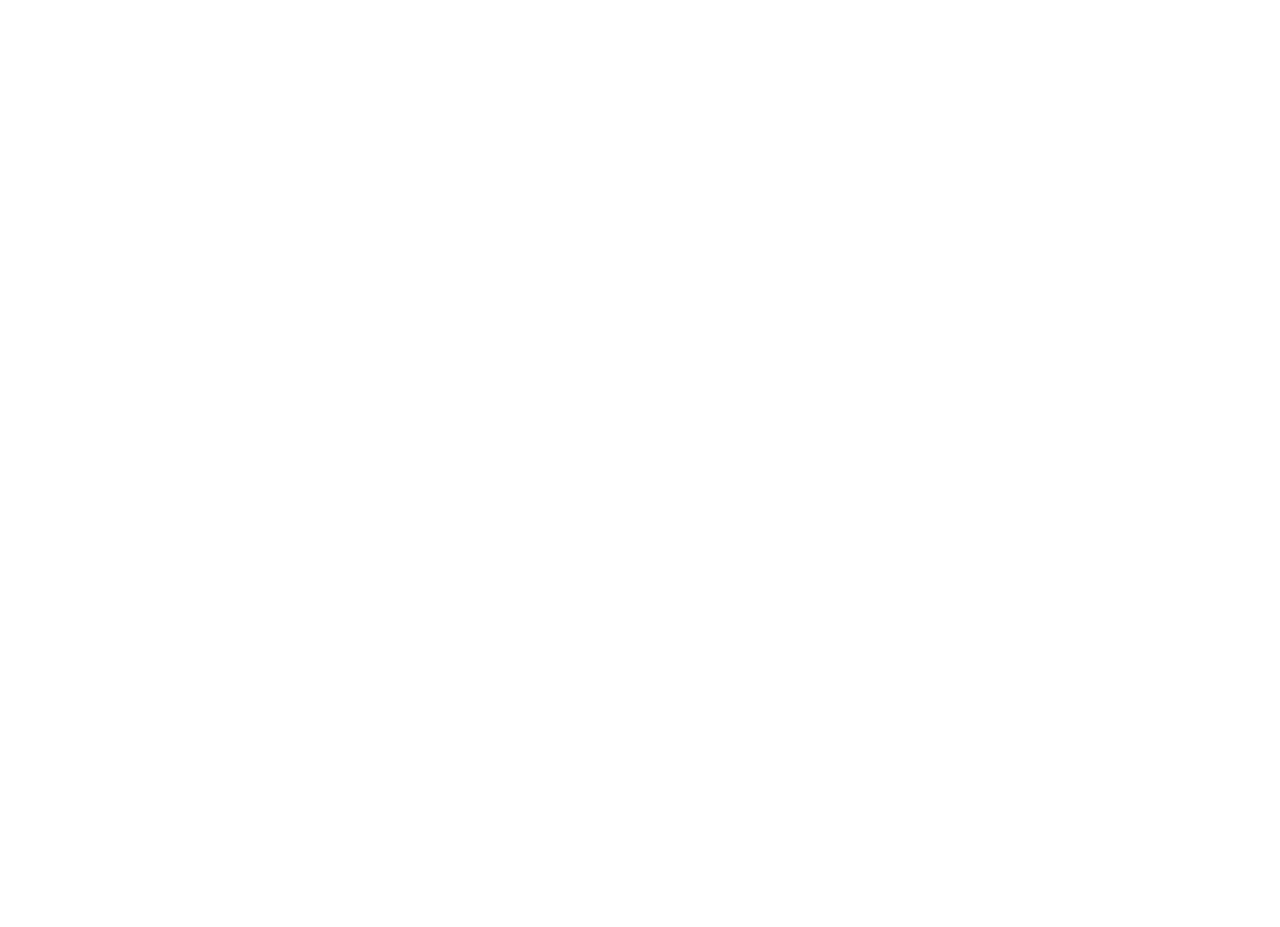
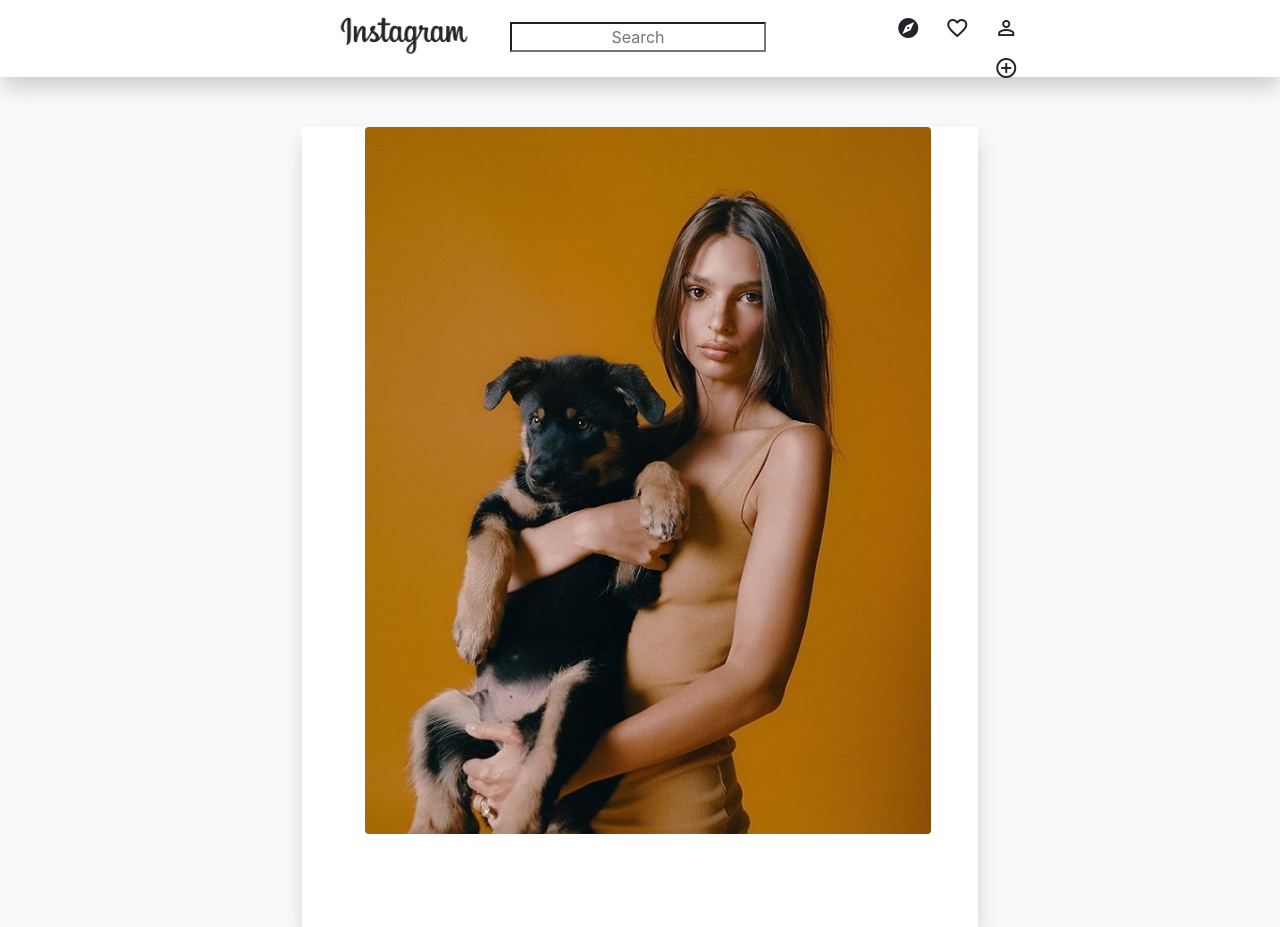
Before and after one commit to Ernestas-Zidokas/Front_End_Node.js_Team_Project, a plain HTML site: page frontEnd/instaFeed.html in a window 1280 px wide. Before the commit the page ends 800 px from the top, so only its background shows below. Drawn offline with nearby package versions, Linux system fonts and the light colour scheme.

Commit message:
front+backend sujungta

```diff
--- /dev/null
+++ b/frontEnd/instaFeed.css
@@ -0,0 +1,72 @@
+body {
+
+background: #fafafa;
+
+}
+
+
+.header {
+    background: #ffff;
+    height: 77px;
+    -webkit-box-shadow: 1px 12px 21px -2px rgba(192,192,192,0.81);
+    box-shadow: 1px 12px 21px -2px rgba(192,192,192,0.81);
+
+}
+
+.material-icons {
+    margin-right: 25px;
+}
+
+
+.container{
+	display: flex;
+	flex-direction: row;
+	flex-wrap: wrap;
+	justify-content: center;
+	align-items: stretch;
+	align-content: stretch;
+    margin-top: 50px
+}
+
+.col-md-auto {
+    width:400px;
+    }
+
+
+.logo {
+    height: 48px;
+    margin-left:100px;
+    margin-top: 10px;
+}
+
+
+
+
+.col-8 {
+    -webkit-box-shadow: 1px 12px 21px -2px rgba(192,192,192,0.81);
+    box-shadow: 1px 12px 21px -2px rgba(192,192,192,0.81);
+    background:white;
+    width: 1014px;
+    height: 800px;
+    padding-right: 0px;
+
+
+}
+
+.search {
+margin-top:22px;
+margin-left: 55px;
+background: none;
+}
+
+
+.feed-pic {
+    width: 566px;
+    height: 707px;
+    text-align:center;
+}
+
+
+.feed {
+
+}
--- a/frontEnd/instaFeed.html
+++ b/frontEnd/instaFeed.html
@@ -1,13 +1,62 @@
-<!DOCTYPE html>
-<html lang="en">
-  <head>
-    <meta charset="UTF-8" />
-    <meta name="viewport" content="width=device-width, initial-scale=1.0" />
-    <meta http-equiv="X-UA-Compatible" content="ie=edge" />
-    <link rel="stylesheet" href="./css/instaFeedStyle.css" />
-    <title>InstaFeed</title>
-  </head>
-  <body>
-    <script src="./js/instaFeed.js"></script>
-  </body>
+<html>
+
+<head>
+  <link rel="stylesheet" href="https://stackpath.bootstrapcdn.com/bootstrap/4.3.1/css/bootstrap.min.css" integrity="sha384-ggOyR0iXCbMQv3Xipma34MD+dH/1fQ784/j6cY/iJTQUOhcWr7x9JvoRxT2MZw1T" crossorigin="anonymous">
+  <link rel="stylesheet" href="./instafeed.css" />
+  <link rel="stylesheet" href="https://fonts.googleapis.com/icon?family=Material+Icons">
+  <link rel="shortcut icon" type="image/png" href="icons/instagram_icon.png"/>
+</head>
+
+<body>
+    <div class="header">
+        <div class="menu">
+            <div class="row justify-content-md-center">
+                <div class="col col-lg-2">
+                    <img class='logo' src="icons/insta-logo.png">
+                </div>
+                <div class="col-md-auto">
+                    <input style="text-align:center" class="search" placeholder="Search" </input> </div> <div class="col col-lg-2">
+                    <ul class="nav justify-content-end">
+                        <li class="nav-item">
+                            <a class="nav-link" href="#"> </a>
+                            <i class="material-icons">explore</i>
+                        </li>
+                        <li class="nav-item">
+                            <a class="nav-link" href="#"></a>
+                            <i class="material-icons">favorite_border</i>
+                        </li>
+                        <li class="nav-item">
+                            <a class="nav-link" href="#"></a>
+                            <i class="material-icons">perm_identity</i>
+                        </li>
+                        <li class="nav-item">
+                            <a class="nav-link" href="#"> </a>
+                            <i class="material-icons">add_circle_outline</i>
+                        </li>
+                    </ul>
+                </div>
+            </div>
+        </div>
+    </div>
+
+<div class="feed">
+    <div class="container">
+        <div class="row justify-content-md-center">
+            <div class="col-8">
+            <div class="post">
+                    <img src="pictures/1234.jpg" class="rounded mx-auto d-block">
+            </div>
+
+            </div>
+</div>
+</div>
+
+
+</body>
+<script src="https://code.jquery.com/jquery-3.3.1.slim.min.js" integrity="sha384-q8i/X+965DzO0rT7abK41JStQIAqVgRVzpbzo5smXKp4YfRvH+8abtTE1Pi6jizo" crossorigin="anonymous"></script>
+<script src="https://cdnjs.cloudflare.com/ajax/libs/popper.js/1.14.7/umd/popper.min.js" integrity="sha384-UO2eT0CpHqdSJQ6hJty5KVphtPhzWj9WO1clHTMGa3JDZwrnQq4sF86dIHNDz0W1" crossorigin="anonymous"></script>
+<script src="https://stackpath.bootstrapcdn.com/bootstrap/4.3.1/js/bootstrap.min.js" integrity="sha384-JjSmVgyd0p3pXB1rRibZUAYoIIy6OrQ6VrjIEaFf/nJGzIxFDsf4x0xIM+B07jRM" crossorigin="anonymous"></script>
+<script src="https://unpkg.com/ionicons@4.5.9-1/dist/ionicons.js"></script>
+<script src="./js/toDoList.js"></script>
+
 </html>
```
Also changed, not shown: frontEnd/icons/Instagram_icon.png (added), frontEnd/icons/heart.png (added), frontEnd/icons/insta-logo.png (added), frontEnd/pictures/1234.jpg (added).
